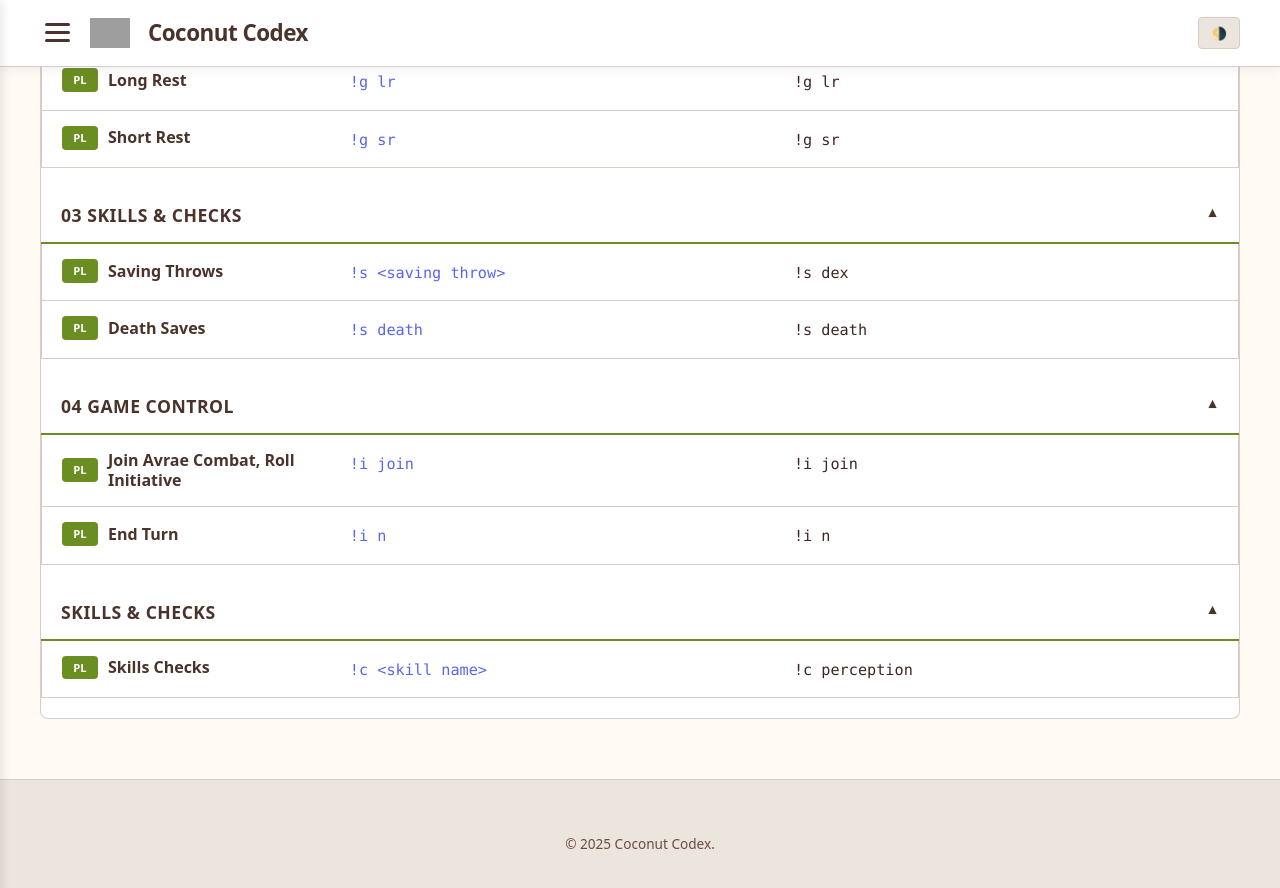
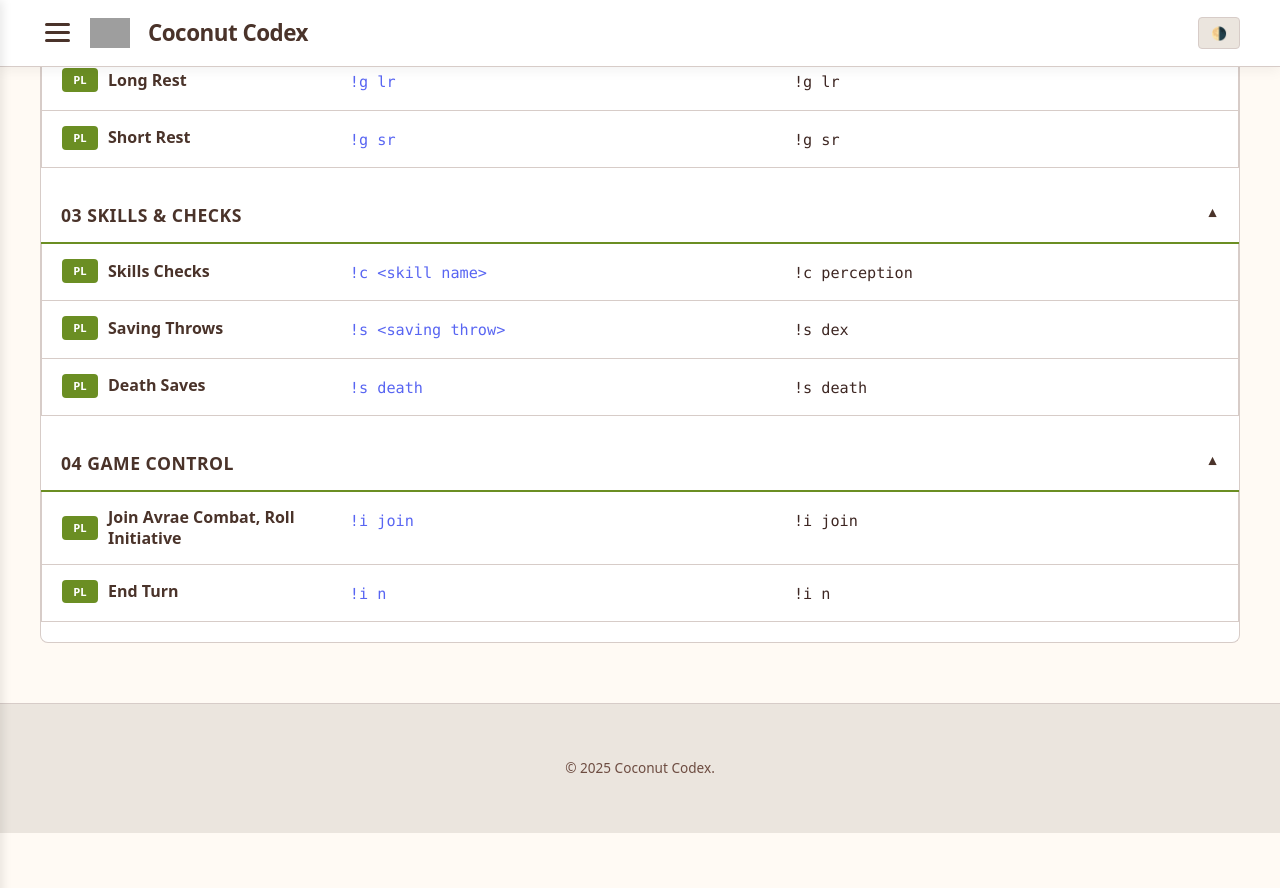
Before and after one commit to coconutswallow/codex, a Jekyll site: the page built from avrae.html, in a window 1280 px wide and 900 px high, scrolled down 981 px. Shown: the top 888 px of the window. Built offline with Jekyll 4.4.1, drawn with Linux system fonts in a browser that asks for light colours; a script that is not in the unit is left out; after the commit the page ends 1814 px from its top, so only the background shows below that; grey boxes are pictures that could not be loaded.

Commit message:
Update avrae_commands.yml

```diff
--- a/_data/avrae_commands.yml
+++ b/_data/avrae_commands.yml
@@ -59,8 +59,8 @@
 - title: "Skills Checks"
   syntax: "!c <skill name>"
   example: "!c perception"
-  tags: "03 Skills Abilitites checks"
-  category: "Skills & Checks"
+  tags: "Skills Abilitites checks"
+  category: "03 Skills & Checks"
   type: "Player"
   image: ""
 
@@ -88,7 +88,6 @@
   type: "Player"
   image: ""
 
-
 - title: "End Turn"
   syntax: "!i n"
   example: "!i n"
```
